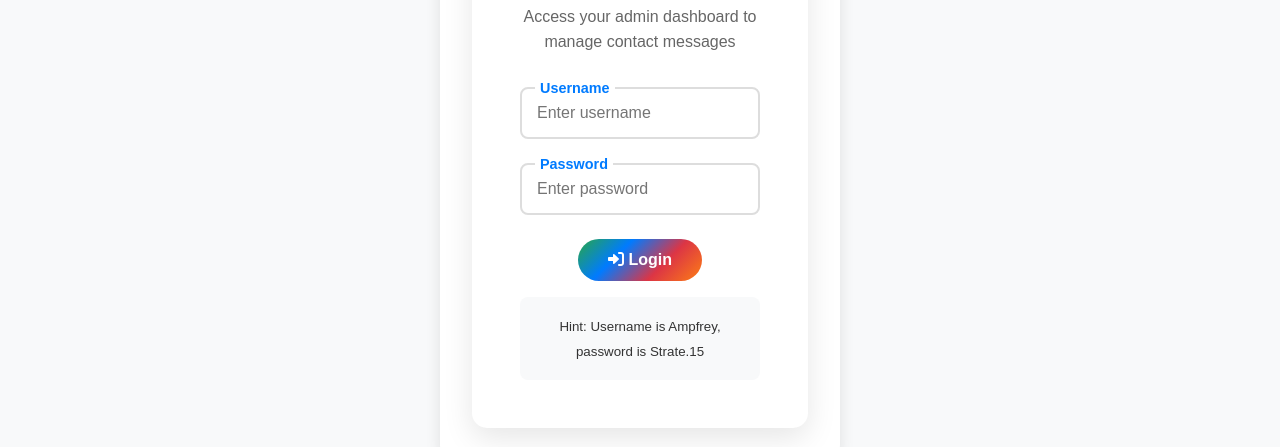
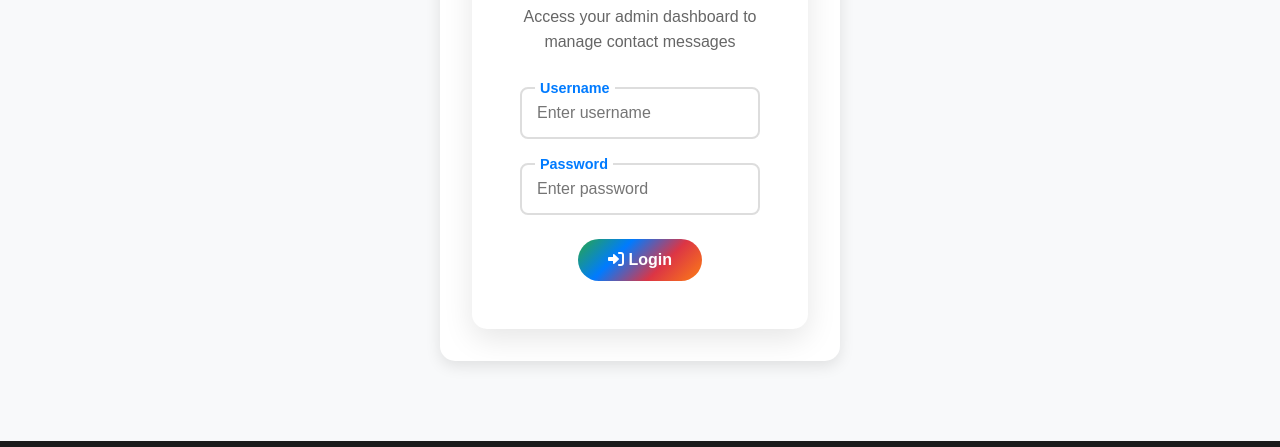
Before and after one commit to AMPFREY252/Stratemedia, a plain HTML site: page admin.html in a window 1280 px wide. Shown: the part 604-1051 px from the top of the page. Drawn offline with Linux system fonts and the light colour scheme.

Commit message:
Remove login hint and add script-working.js
Removed sensitive login hint from the admin page and added a new script.

```diff
--- a/admin.html
+++ b/admin.html
@@ -61,10 +61,7 @@
                                 Login
                             </button>
                         </form>
-                        <div class="login-hint">
-                            <small>Hint: Username is Ampfrey, password is Strate.15</small>
-                        </div>
-                    </div>
+                                            </div>
                 </div>
 
                 <!-- Admin Panel -->
@@ -204,6 +201,7 @@
     </script>
 
     <!-- Main Script -->
+    <script src="script-working.js"></script>
     <script src="admin-script.js"></script>
 </body>
 </html>
```
